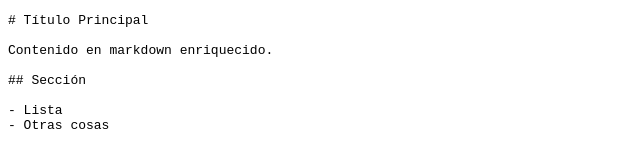
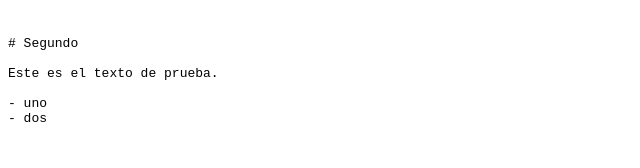
Before and after one commit to marioefm/P2Root, a plain HTML site: page pagina.md.html in a window 1280 px wide. Shown: the whole page, without its empty margins (0-640 px from the left). Drawn offline with Linux system fonts and the light colour scheme.

Commit message:
Update pagina.md.html

```diff
--- a/pagina.md.html
+++ b/pagina.md.html
@@ -2,21 +2,32 @@
 <html>
 <head>
   <meta charset="utf-8">
-  <title>Mi Documento</title>
+  <title>Documento Limpio</title>
+  <style>
+    .markdeepFooter {
+      display: none;
+    }
+  </style>
 </head>
 <body>
 <pre class="markdeep">
-# Título Principal
+# Segundo
 
-Contenido en markdown enriquecido.
+Este es el texto de prueba.
 
-## Sección
+- uno
+- dos
 
-- Lista
-- Otras cosas
+
+</pre>
 
 <!-- Markdeep: -->
-</pre>
-<script src="https://casual-effects.com/markdeep/latest/markdeep.min.js"></script>
+<style class="fallback">
+  body { visibility: hidden; white-space: pre; font-family: monospace; }
+</style>
+<script src="https://morgan3d.github.io/markdeep/latest/markdeep.min.js" charset="utf-8"></script>
+<script>
+  window.alreadyProcessedMarkdeep || (document.body.style.visibility = "visible");
+</script>
 </body>
 </html>
```
